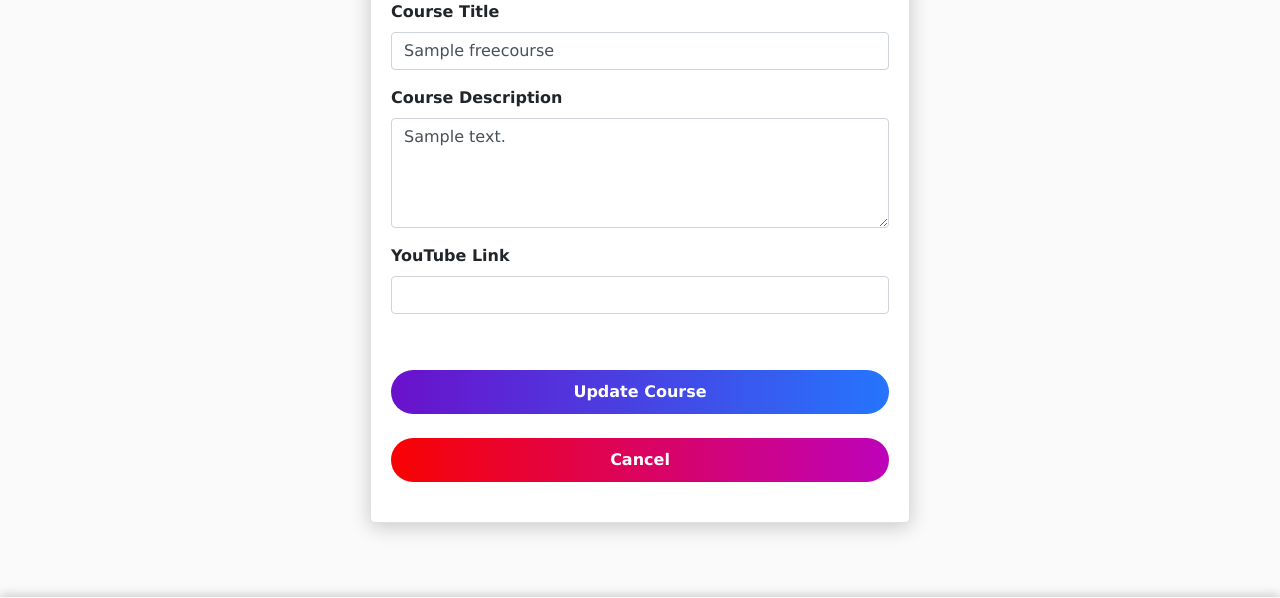
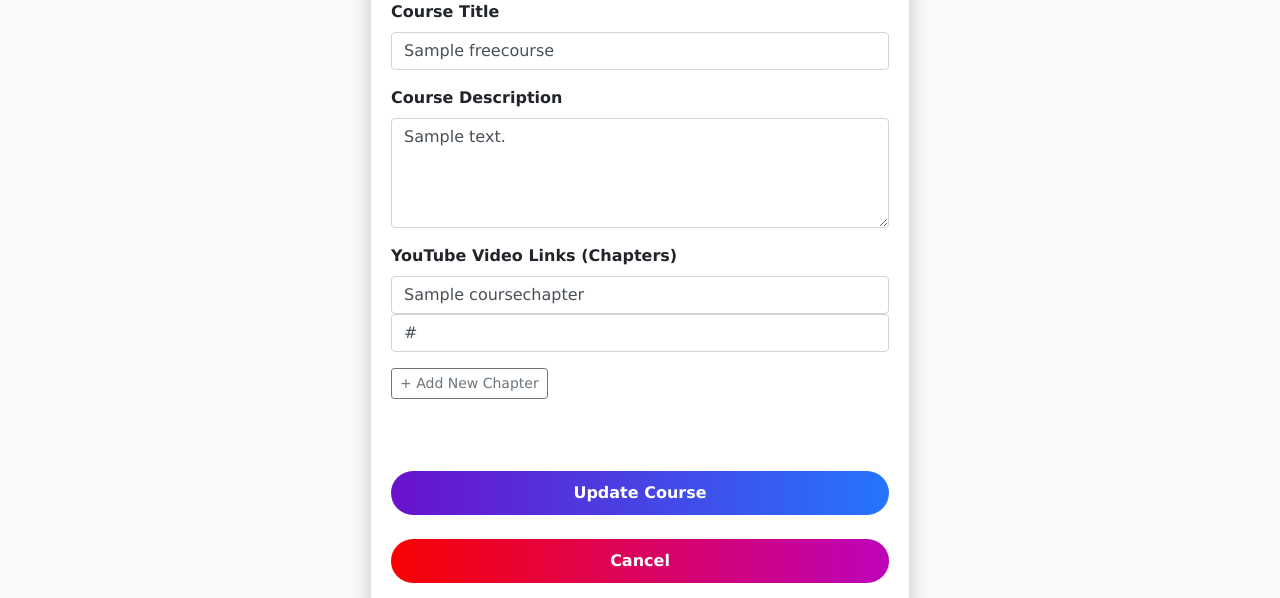
Before and after one commit to teim-projects/lms, a Django app: page /update-course/1/ in a window 1280 px wide. Shown: the part 705-1303 px from the top of the page. Run offline with Django 5.2, Linux system fonts and the light colour scheme; tables that the repository leaves empty hold one stand-in row (values such as "Sample post"); grey boxes marked "Sample" are stand-in pictures.

Commit message:
update_course

```diff
--- a/lms/lms/wsgi.py
+++ b/lms/lms/wsgi.py
@@ -9,7 +9,7 @@ https://docs.djangoproject.com/en/5.0/howto/deployment/wsgi/
 
 
 # from static_ranges import Ranges
-# from dj_static import Cling, MediaCling
+# sfrom dj_static import Cling, MediaCling
 
 import os
 from django.core.wsgi import get_wsgi_application
--- a/lms/lmsapp/views.py
+++ b/lms/lmsapp/views.py
@@ -434,12 +434,29 @@ def create_free_course(request):
             # Create associated Chapter instances
             for link in youtube_links:
                 if link.strip():  # Ensure link is not empty
-                    CourseChapter.objects.create(course=course, title=f"Chapter {course.chapters.count() + 1}", youtube_link=link)
+                    CourseChapter.objects.create(course=course, title=f"Chapter {course.chapters.count() + 1}", youtube_links=link)
 
             return redirect("create_free_course")  # Redirect to course listing page
 
     courses = FreeCourse.objects.prefetch_related("chapters").all()
     return render(request, "create_free_course.html", {"courses": courses})
+
+
+def update_free_course(request, course_id):
+    course = FreeCourse.objects.get(id=course_id)
+
+    if request.method == 'POST':
+        course.title = request.POST.get('title')
+        course.description = request.POST.get('description')
+        # Thumbnail logic if any
+        course.save()
+
+        # Example: Update chapter links
+        for chapter in course.chapters.all():
+            print(chapter.youtube_links)  # ✅ Works if you need it
+
+        return redirect('create_free_course')
+
 
 def free_courses(request):
     courses = FreeCourse.objects.prefetch_related("chapters").all()
@@ -606,20 +623,55 @@ def delete_free_course(request, course_id):
 
 
 # Update Free Course
+from .models import CourseChapter  # Import your chapter model
+
+from django.shortcuts import get_object_or_404, redirect, render
+from .models import FreeCourse, CourseChapter
+
 def update_free_course(request, course_id):
     course = get_object_or_404(FreeCourse, id=course_id)
+
     if request.method == 'POST':
         course.title = request.POST.get('title', course.title)
         course.description = request.POST.get('description', course.description)
-        course.youtube_link = request.POST.get('youtube_link', course.youtube_link)
 
         if 'thumbnail' in request.FILES:
             course.thumbnail = request.FILES['thumbnail']
+        course.save()
 
-        course.save()
-        return redirect('create_free_course')  # Redirect to the course list page
+        # Get chapter fields
+        chapter_ids = request.POST.getlist('chapter_id')
+        chapter_titles = request.POST.getlist('chapter_title')
+        youtube_links = request.POST.getlist('youtube_link')
 
-    return render(request, 'update_free_course.html', {'course': course})
+
+
+
+
+        for i in range(len(chapter_ids)):
+            cid = chapter_ids[i]
+            title = chapter_titles[i]
+            link = youtube_links[i]
+
+            if cid == "new":
+                if title and link:
+                    CourseChapter.objects.create(course=course, title=title, youtube_link=link)
+            else:
+                try:
+                    chapter = CourseChapter.objects.get(id=cid, course=course)
+                    chapter.title = title
+                    chapter.youtube_link = link
+                    chapter.save()
+                except CourseChapter.DoesNotExist:
+                    continue
+
+        return redirect('create_free_course')
+
+    chapters = course.chapters.all()
+    return render(request, 'update_free_course.html', {'course': course, 'chapters': chapters})
+
+
+
 
 
 
--- a/lms/templates/update_free_course.html
+++ b/lms/templates/update_free_course.html
@@ -473,16 +473,73 @@ margin-bottom: 40px;
                 <input type="text" name="title" id="title" class="form-control" value="{{ course.title }}" required>
 
             </div>
-            <div class="mb-3">
-                <label for="description" class="form-label">Course Description</label>
-                <textarea name="description" id="description" class="form-control" rows="4"
-                    required>{{ course.description }}</textarea>
+           <!-- Course Description -->
+<div class="mb-3">
+    <label for="description" class="form-label">Course Description</label>
+    <textarea name="description" id="description" class="form-control" rows="4" required>{{ course.description }}</textarea>
+</div>
+
+<!-- YouTube Video Links -->
+<div class="mb-3">
+    <label>YouTube Video Links (Chapters)</label>
+    <div id="youtube-links-container">
+        {% for chapter in chapters %}
+            <div class="d-flex flex-wrap gap-2 mb-2 align-items-center chapter-block" data-chapter-id="{{ chapter.id }}">
+                <input type="hidden" name="chapter_id" value="{{ chapter.id }}">
+
+                <input type="text" class="form-control" name="chapter_title" value="{{ chapter.title }}" placeholder="Chapter Title" required>
+
+                <input type="url" class="form-control" name="youtube_link" value="{{ chapter.youtube_link }}" placeholder="YouTube Link" required>
+
+                <!-- Hidden delete input (updated dynamically when button clicked) -->
+                <!-- <input type="hidden" name="delete_chapter_ids" value="" disabled> -->
+
+                <!-- Delete button -->
+                <!-- <button type="button" class="btn btn-danger btn-sm" onclick="markForDeletion(this)">Delete</button> -->
             </div>
-            <div class="">
-                <label for="youtube_link" class="form-label">YouTube Link</label>
-                <input type="url" name="youtube_link" id="youtube_link" class="form-control"
-                    value="{{ course.youtube_link }}" required>
-            </div>
+        {% endfor %}
+    </div>
+
+    <!-- Container for new chapters -->
+    <div id="new-links-container"></div>
+    <button type="button" class="btn btn-outline-secondary btn-sm mt-2" onclick="addYoutubeField()">+ Add New Chapter</button>
+</div>
+
+<script>
+    function addYoutubeField() {
+        const container = document.getElementById("new-links-container");
+        const wrapper = document.createElement("div");
+        wrapper.className = "d-flex flex-wrap gap-2 mb-2 align-items-center chapter-block";
+        wrapper.innerHTML = `
+            <input type="hidden" name="chapter_id" value="new">
+            <input type="text" class="form-control" name="chapter_title" placeholder="Chapter Title" required>
+            <input type="url" class="form-control" name="youtube_link" placeholder="YouTube Link" required>
+
+        `;
+        container.appendChild(wrapper);
+    }
+
+    function markForDeletion(button) {
+        const block = button.closest(".chapter-block");
+        const chapterId = block.dataset.chapterId;
+        // Enable and set delete input
+        const hiddenInput = block.querySelector('input[name="delete_chapter_ids"]');
+        hiddenInput.value = chapterId;
+        hiddenInput.disabled = false;
+
+        // Optionally hide or disable the input fields
+        block.style.display = "none"; // Hide from view
+    }
+
+    function removeNewChapter(button) {
+        const block = button.closest(".chapter-block");
+        block.remove();
+    }
+</script>
+
+
+<!-- JavaScript -->
+
             </div>
 
 
```
Also changed, not shown: lms/media/thumbnails/landing.jpg (added), 3 other files.
